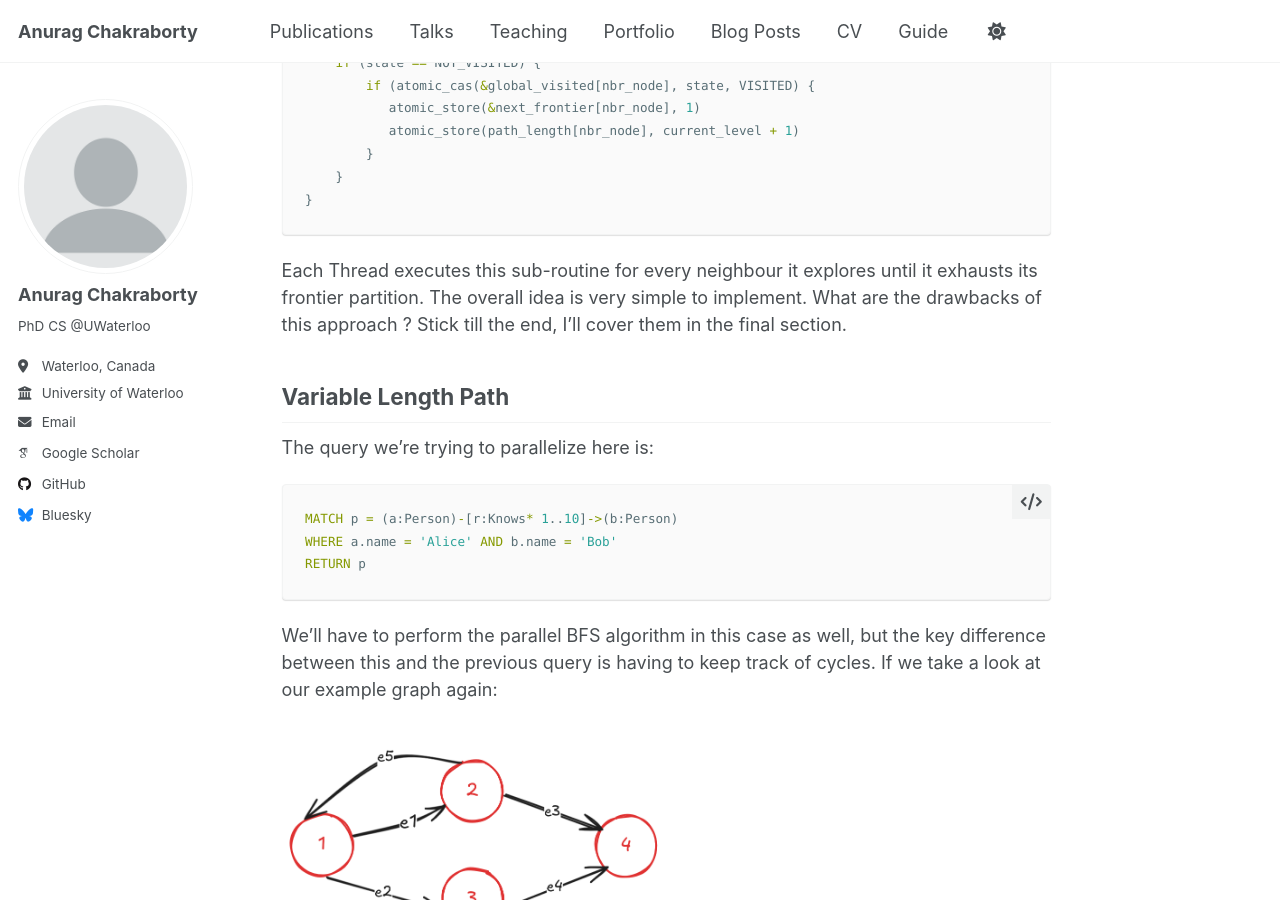
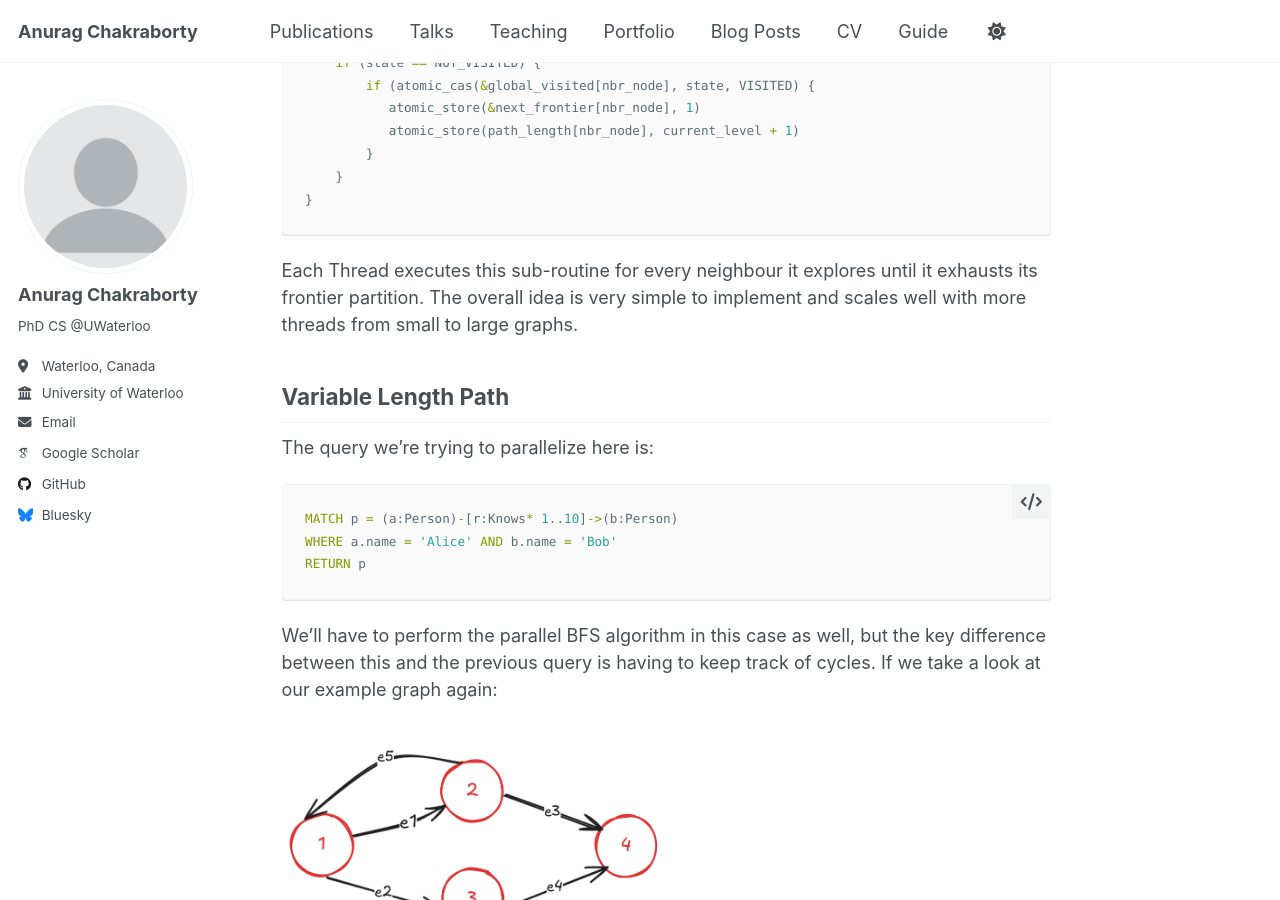
Before and after one commit to anuchak/anuchak.github.io, a Jekyll site: the page built from _posts/2025-09-14-blog-post-1.md, in a window 1280 px wide and 900 px high, scrolled down 4498 px. Built offline with Jekyll 4.4.1, drawn with Linux system fonts in a browser that asks for light colours; some web fonts are replaced; a script that is not in the unit is left out.

Commit message:
push changes

````diff
--- a/_posts/2025-09-14-blog-post-1.md
+++ b/_posts/2025-09-14-blog-post-1.md
@@ -54,8 +54,8 @@ beneficial lock-free algorithms _really_ are in practice.
 
 # Table of Contents
 1. [Background](#Background)
-2. [Shortest Path](#Shortest-Path)
-3. [Variable Length Path](#Variable-Length-Path)
+2. [Shortest Path](#shortest-path)
+3. [Variable Length Path](#variable-length-path)
 4. [So, what's the catch?](#so-whats-the-catch)
 
 
@@ -167,7 +167,7 @@ visited_nbrs(nbr_node) {
 ```
 
 Each Thread executes this sub-routine for every neighbour it explores until it exhausts its frontier partition. The overall
-idea is very simple to implement. What are the drawbacks of this approach ? Stick till the end, I'll cover them in the final section.
+idea is very simple to implement and scales well with more threads from small to large graphs.
 
 ## Variable Length Path
 
````
